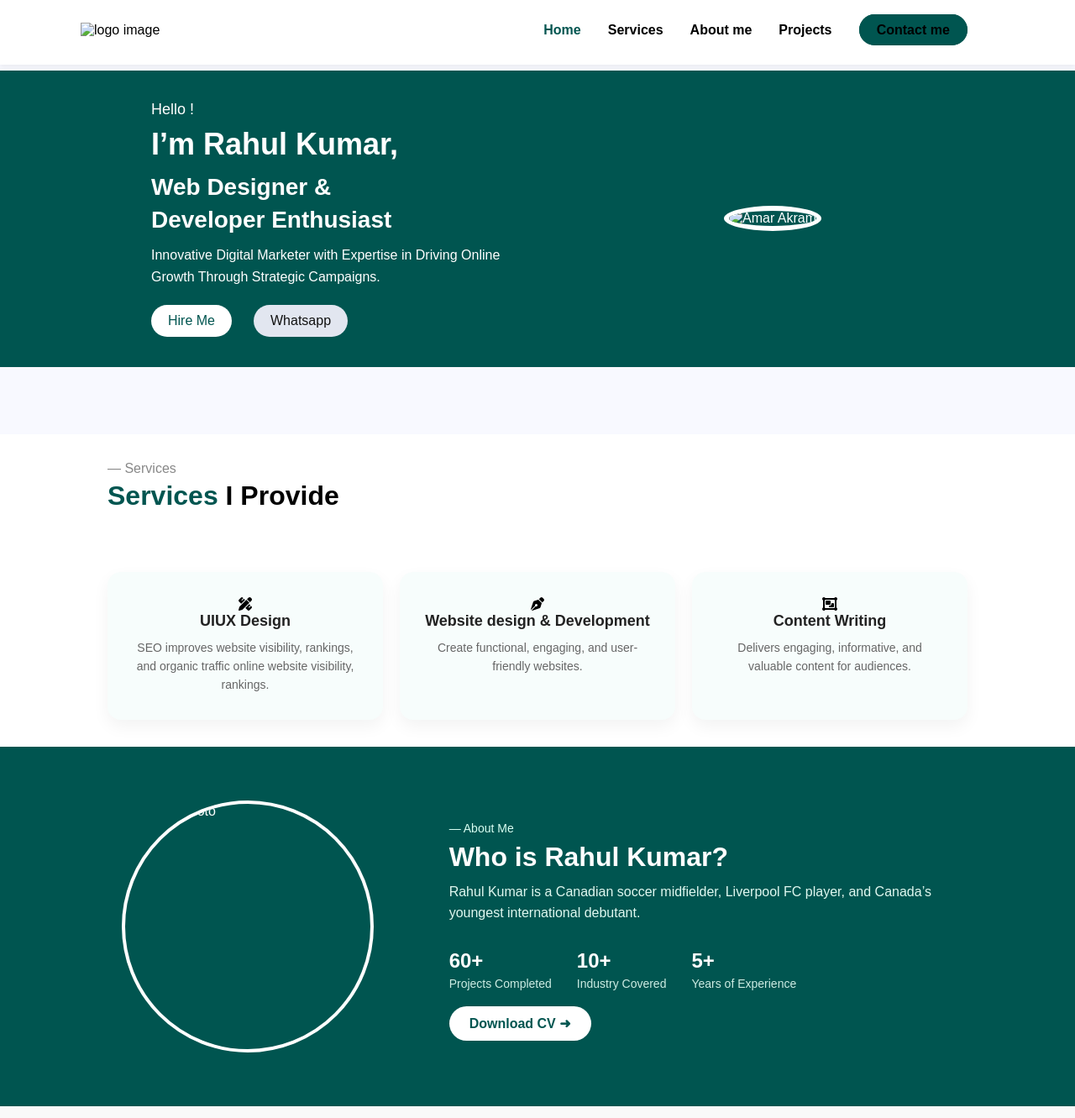
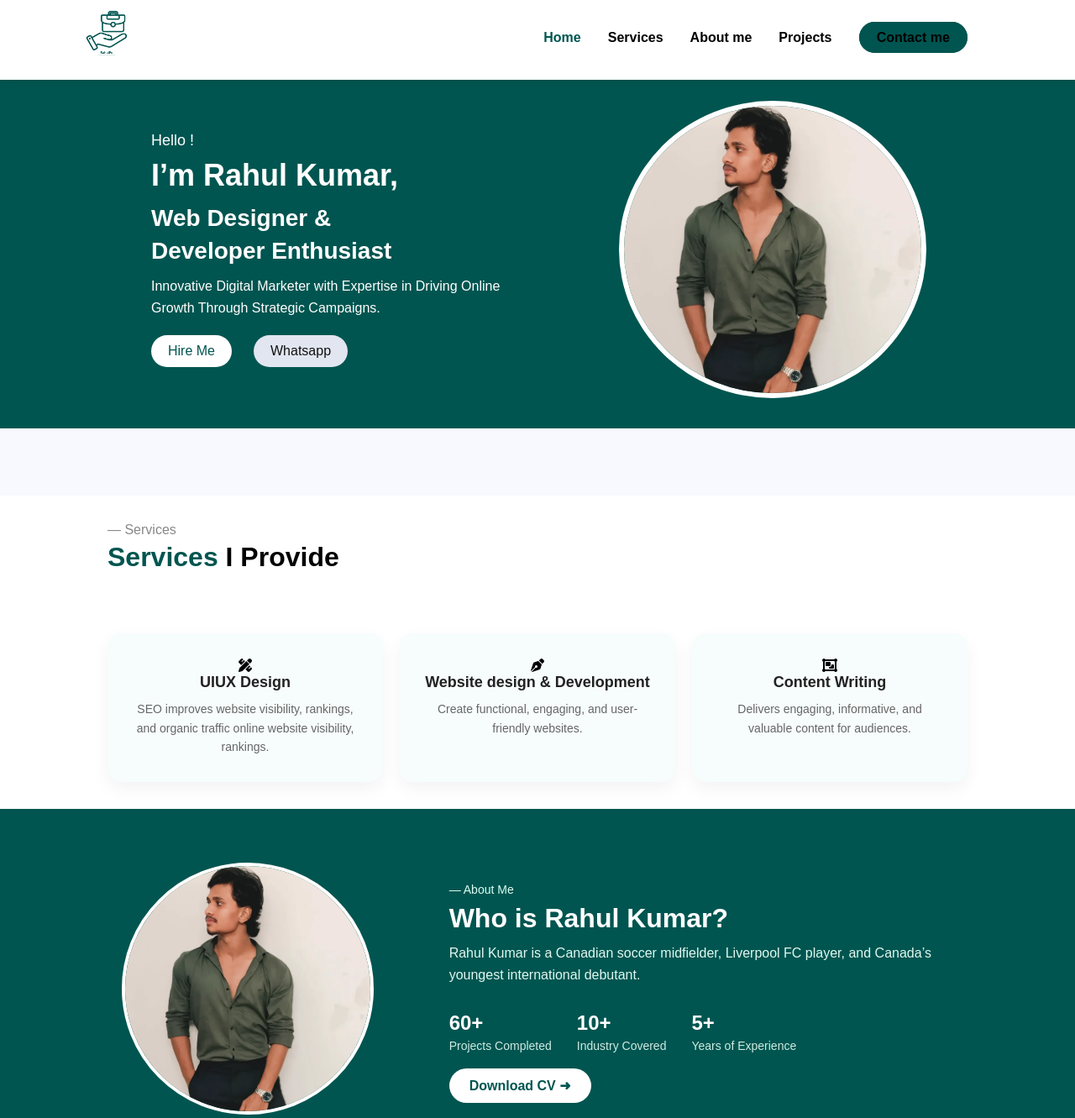
Before and after one commit to rahul20044-d/PortfolioR, a plain HTML site: page index.html in a window 1280 px wide. Shown: the part 80-1411 px from the top of the page at 84% size. Drawn offline with Linux system fonts and the light colour scheme.

Commit message:
Update index.html

```diff
--- a/index.html
+++ b/index.html
@@ -37,7 +37,7 @@
           <i class="fas fa-bars"></i>
         </button>
         <div class="logo">
-          <img src="images/logo.png" alt="logo image" />
+          <img src="logo.png" alt="logo image" />
         </div>
 
         <nav class="navbar">
@@ -77,7 +77,7 @@
           </div>
           <div class="intro-right">
             <div class="intro-image">
-              <img src="images/profile.png" alt="Amar Akram" />
+              <img src="profile.png" alt="Amar Akram" />
             </div>
           </div>
         </div>
@@ -122,7 +122,7 @@
       <section class="container about-section">
         <div class="about-container">
           <div class="about-image">
-            <img src="images/profile.png" alt="Profile Photo" />
+            <img src="profile.png" alt="Profile Photo" />
           </div>
           <div class="about-content">
             <p class="sub-heading">— About Me</p>
```
